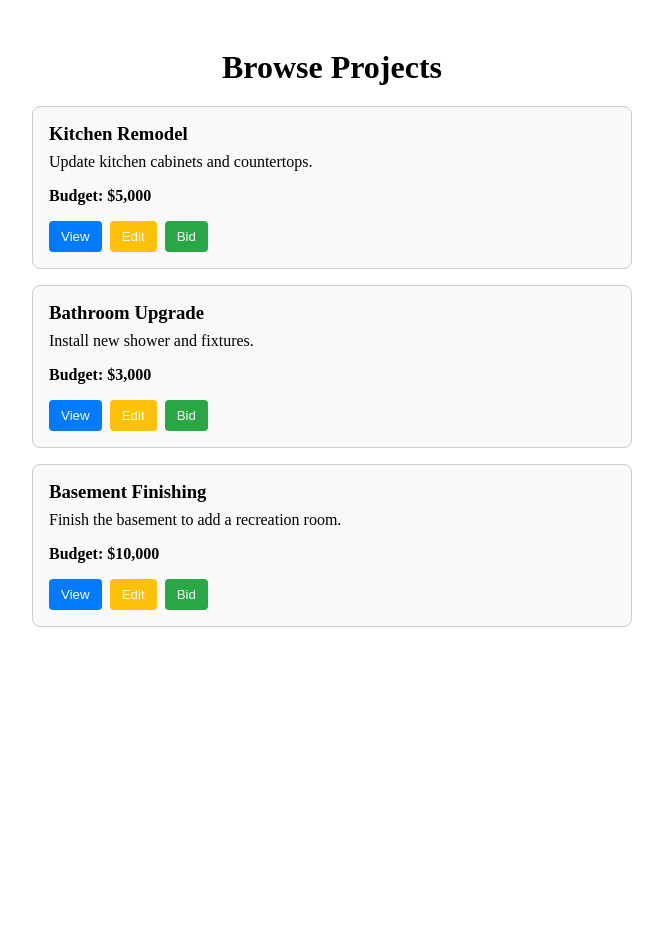
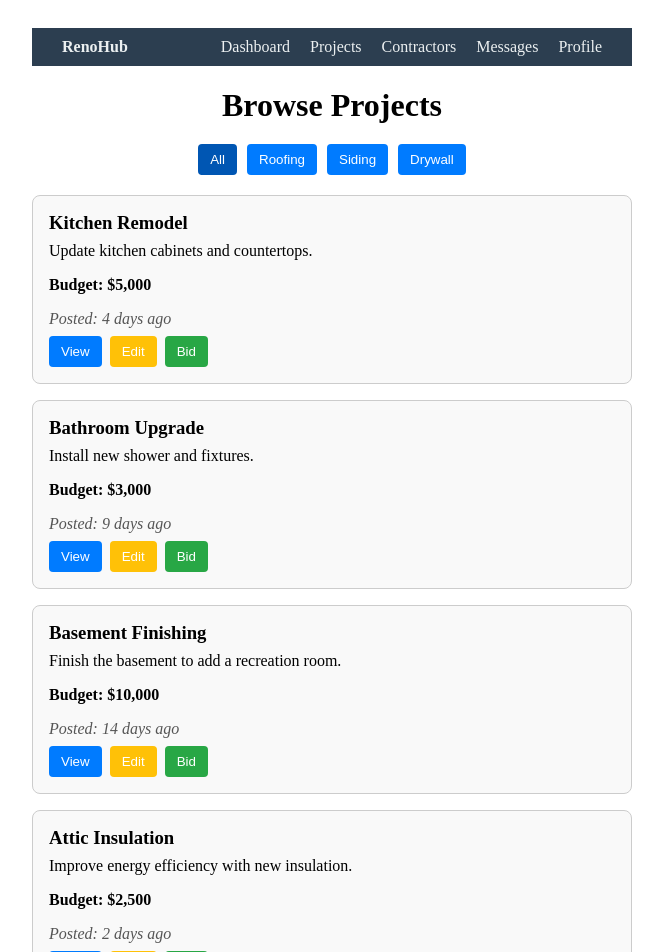
Before and after one commit to Amga20d/renohub, a React (Vite) app in the folder frontend/: page /projects in a window 1280 px wide. Shown: the top 952 px of the page, without its empty margins (308-971 px from the left). Before the commit the page ends 800 px from the top, so only its background shows below. Built offline with nearby package versions, Linux system fonts and the light colour scheme.

Commit message:
modified project page to filter for the different project type

```diff
--- a/frontend/src/pages/ContractorPage.jsx
+++ b/frontend/src/pages/ContractorPage.jsx
@@ -1,4 +1,5 @@
 import React, { useState } from 'react';
+import Navbar from '../components/Navbar';
 
 const ContractorPage = () => {
   const [filter, setFilter] = useState('All');
@@ -49,6 +50,7 @@ const ContractorPage = () => {
 
   return (
     <div style={containerStyle}>
+      <Navbar />
       <h2>Contractors</h2>
       <div style={filterStyle}>
         {roles.map((role) => (
--- a/frontend/src/pages/MessagesPage.jsx
+++ b/frontend/src/pages/MessagesPage.jsx
@@ -1,4 +1,5 @@
 import React from 'react';
+import Navbar from '../components/Navbar';
 
 const MessagesPage = () => {
   // Mock chat preview data
@@ -30,6 +31,7 @@ const MessagesPage = () => {
 
   return (
     <div style={containerStyle}>
+      <Navbar />
       {chats.map(chat => (
         <div key={chat.id} style={chatPreviewStyle}>
           <div style={nameStyle}>{chat.name}</div>
--- a/frontend/src/pages/ProfilePage.jsx
+++ b/frontend/src/pages/ProfilePage.jsx
@@ -1,8 +1,10 @@
 import React from "react";
+import Navbar from '../components/Navbar';
 
 const ProfilePage = () => {
 return(
 <div class="card">
+  <Navbar />
   <div class="card-body">
     <h5 class="card-title">My Profile</h5>
     <h6 class="card-subtitle mb-2 text-muted">Account Details</h6>
--- a/frontend/src/pages/ProjectsPage.jsx
+++ b/frontend/src/pages/ProjectsPage.jsx
@@ -1,7 +1,9 @@
-import React from 'react';
+import React, { useState } from 'react';
+import Navbar from '../components/Navbar';
 
 function ProjectsPage() {
-  // Inline style objects for various elements:
+  const [filter, setFilter] = useState('All');
+
   const pageStyles = {
     maxWidth: '600px',
     margin: '0 auto',
@@ -10,6 +12,19 @@ function ProjectsPage() {
   const headingStyle = {
     textAlign: 'center',
     marginBottom: '20px'
+  };
+  const filterContainerStyle = {
+    marginBottom: '20px',
+    textAlign: 'center'
+  };
+  const filterButtonStyle = {
+    margin: '0 5px',
+    padding: '8px 12px',
+    border: 'none',
+    borderRadius: '4px',
+    cursor: 'pointer',
+    backgroundColor: '#007BFF',
+    color: '#fff'
   };
   const projectCardStyle = {
     border: '1px solid #ccc',
@@ -27,6 +42,11 @@ function ProjectsPage() {
   const budgetStyle = {
     fontWeight: 'bold'
   };
+  const createdAtStyle = {
+    fontStyle: 'italic',
+    color: '#555',
+    marginBottom: '8px'
+  };
   const buttonStyle = {
     marginRight: '8px',
     padding: '8px 12px',
@@ -34,58 +54,113 @@ function ProjectsPage() {
     borderRadius: '4px',
     cursor: 'pointer'
   };
-  // Define specific styles for each button (different colors for variety):
   const viewButtonStyle = {
     ...buttonStyle,
-    backgroundColor: '#007BFF',  // blue
+    backgroundColor: '#007BFF',
     color: '#fff'
   };
   const editButtonStyle = {
     ...buttonStyle,
-    backgroundColor: '#FFC107',  // amber
+    backgroundColor: '#FFC107',
     color: '#fff'
   };
   const bidButtonStyle = {
     ...buttonStyle,
-    backgroundColor: '#28A745',  // green
+    backgroundColor: '#28A745',
     color: '#fff'
   };
 
-  // Mock data: list of project objects
+  const getDaysAgo = (dateString) => {
+    const createdDate = new Date(dateString);
+    const now = new Date();
+    const diffTime = Math.abs(now - createdDate);
+    const diffDays = Math.floor(diffTime / (1000 * 60 * 60 * 24));
+    return `${diffDays} day${diffDays !== 1 ? 's' : ''} ago`;
+  };
+
   const projects = [
     {
       id: 1,
       title: 'Kitchen Remodel',
       description: 'Update kitchen cabinets and countertops.',
-      budget: '$5,000'
+      budget: '$5,000',
+      type: 'Drywall',
+      created_at: '2025-05-20T10:00:00Z'
     },
     {
       id: 2,
       title: 'Bathroom Upgrade',
       description: 'Install new shower and fixtures.',
-      budget: '$3,000'
+      budget: '$3,000',
+      type: 'Siding',
+      created_at: '2025-05-15T14:30:00Z'
     },
     {
       id: 3,
       title: 'Basement Finishing',
       description: 'Finish the basement to add a recreation room.',
-      budget: '$10,000'
+      budget: '$10,000',
+      type: 'Roofing',
+      created_at: '2025-05-10T09:15:00Z'
+    },
+    {
+      id: 4,
+      title: 'Attic Insulation',
+      description: 'Improve energy efficiency with new insulation.',
+      budget: '$2,500',
+      type: 'Drywall',
+      created_at: '2025-05-22T08:45:00Z'
+    },
+    {
+      id: 5,
+      title: 'Garage Siding Replacement',
+      description: 'Replace old siding with modern materials.',
+      budget: '$4,000',
+      type: 'Siding',
+      created_at: '2025-05-18T11:20:00Z'
+    },
+    {
+      id: 6,
+      title: 'Roof Leak Repair',
+      description: 'Fix leaks and replace damaged shingles.',
+      budget: '$1,800',
+      type: 'Roofing',
+      created_at: '2025-05-12T16:00:00Z'
     }
-    // You can add more project objects here if needed
   ];
+
+  const projectTypes = ['All', 'Roofing', 'Siding', 'Drywall'];
+
+  const filteredProjects = filter === 'All'
+    ? projects
+    : projects.filter(project => project.type === filter);
 
   return (
     <div style={pageStyles}>
-      {/* Page Heading */}
+      <Navbar />
       <h1 style={headingStyle}>Browse Projects</h1>
 
-      {/* Render a card for each project */}
-      {projects.map(project => (
+      <div style={filterContainerStyle}>
+        {projectTypes.map((type) => (
+          <button
+            key={type}
+            onClick={() => setFilter(type)}
+            style={{
+              ...filterButtonStyle,
+              backgroundColor: filter === type ? '#0056b3' : '#007BFF'
+            }}
+          >
+            {type}
+          </button>
+        ))}
+      </div>
+
+      {filteredProjects.map(project => (
         <div key={project.id} style={projectCardStyle}>
           <h3 style={titleStyle}>{project.title}</h3>
           <p style={descriptionStyle}>{project.description}</p>
           <p style={budgetStyle}>Budget: {project.budget}</p>
-          {/* Action buttons (static for now) */}
+          <p style={createdAtStyle}>Posted: {getDaysAgo(project.created_at)}</p>
           <div>
             <button style={viewButtonStyle}>View</button>
             <button style={editButtonStyle}>Edit</button>
```
